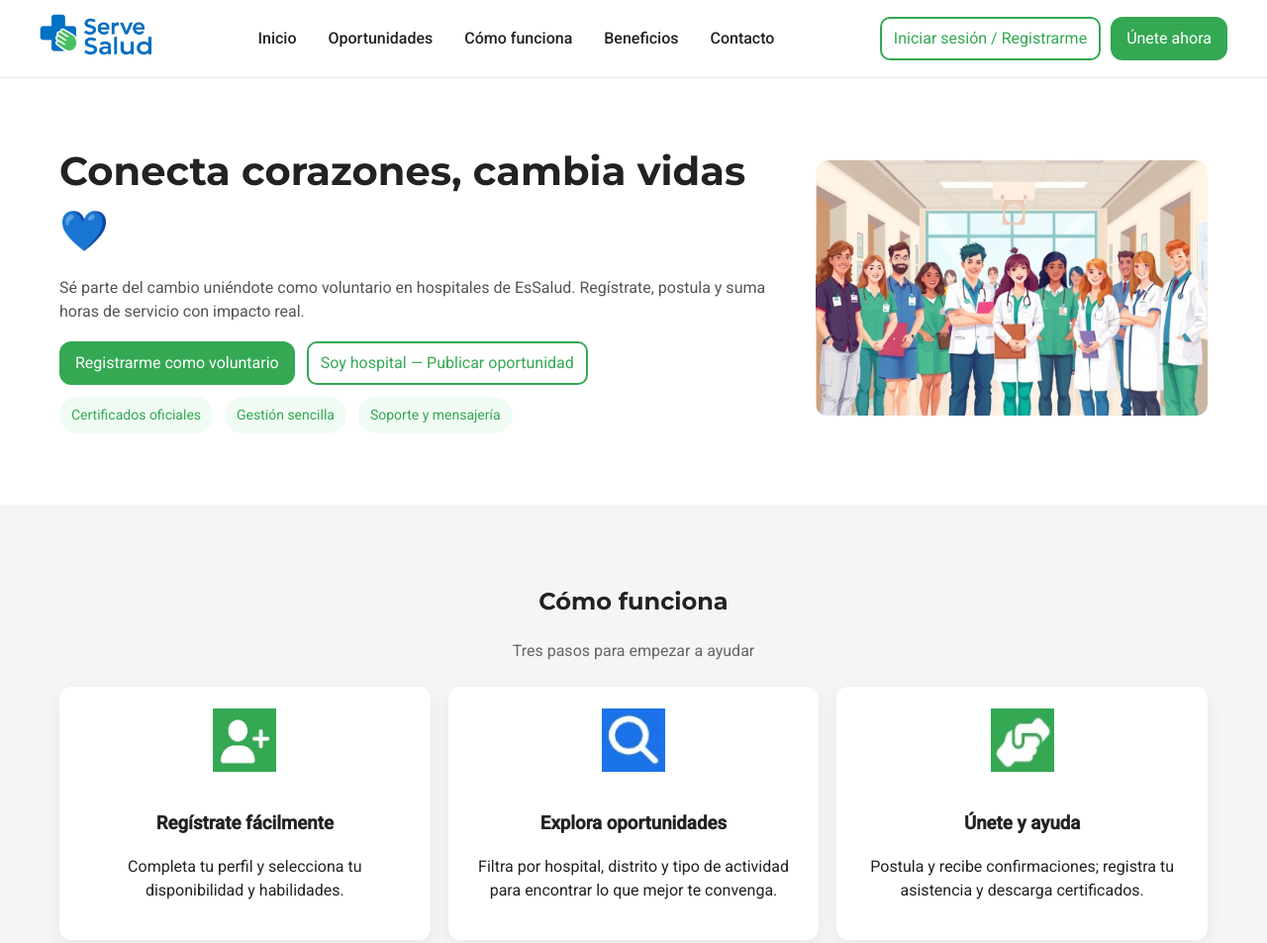
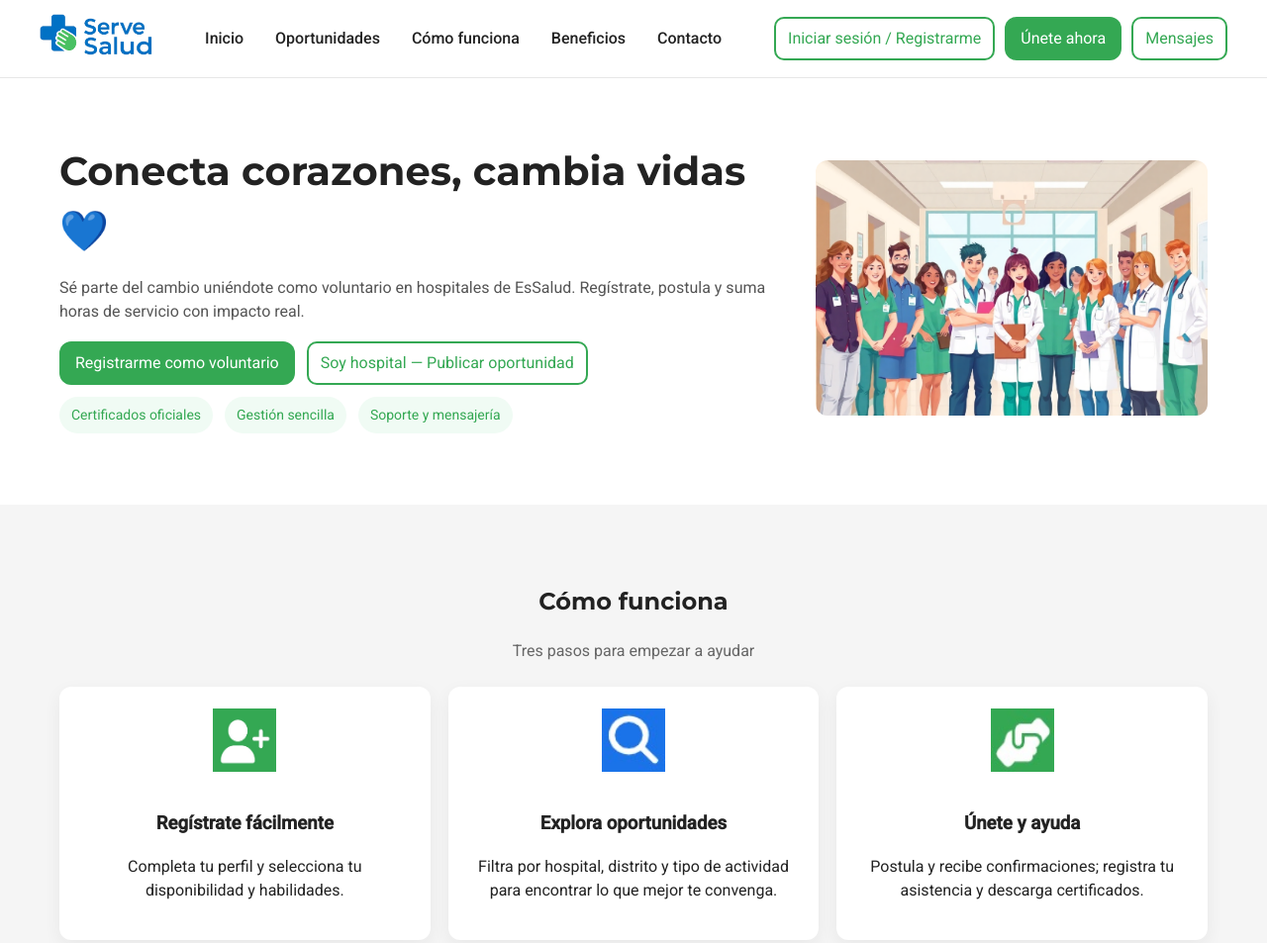
Before and after one commit to carlitoscotrina/ServeSalud-LandingPage, a plain HTML site: page index.html in a window 1280 px wide. Shown: the top 953 px of the page at 99% size. Drawn offline with Linux system fonts and the light colour scheme.

Commit message:
Update index.html

```diff
--- a/index.html
+++ b/index.html
@@ -28,6 +28,7 @@
     <div class="header-actions">
       <a class="btn-outline" href="register.html">Iniciar sesión / Registrarme</a>
       <a class="btn-primary" href="register.html#voluntario">Únete ahora</a>
+      <a class="btn-outline" href="mensajes.html">Mensajes</a>
     </div>
 
     <button class="menu-toggle" aria-label="Abrir menú">☰</button>
@@ -258,4 +259,5 @@
 
   <script src="js/main.js"></script>
 </body>
+
 </html>
```
